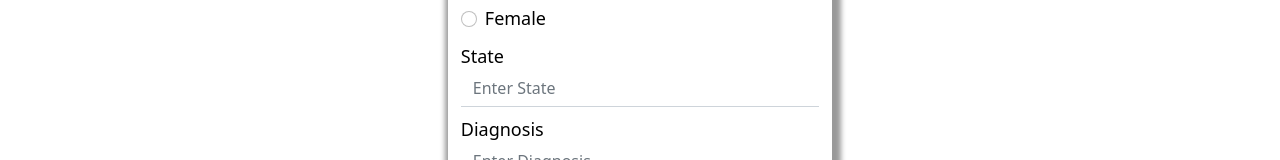
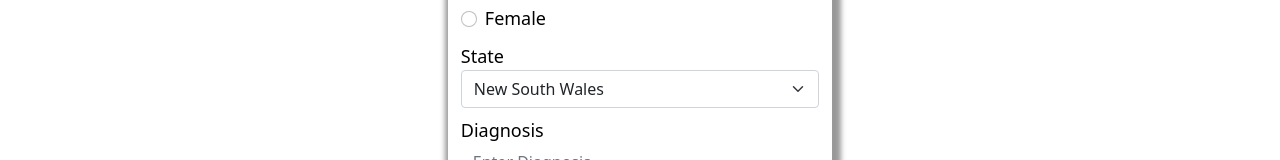
Before and after one commit to sthasub/Visualiser, a React (Create React App) app in the folder client/: page /addInformation in a window 1280 px wide. Shown: the part 423-583 px from the top of the page. Built offline with nearby package versions, Linux system fonts and the light colour scheme; no server answers.

Commit message:
added select tab for states

```diff
--- a/client/src/components/Form/index.jsx
+++ b/client/src/components/Form/index.jsx
@@ -1,12 +1,15 @@
 import React, { useState } from "react";
 import DatePicker from "react-datepicker";
-
 import "./style.css";
 
 const Form = ({ submitForm, formType }) => {
   // common states
   const [firstname, setFirstName] = useState("");
   const [lastname, setLastName] = useState("");
+
+  //drop
+
+  const [location, setLocations] = useState("");
 
   // Patient States
   const [gender, setGender] = useState("");
@@ -20,6 +23,8 @@ const Form = ({ submitForm, formType }) => {
   const [cpassword, setCpassword] = useState("");
   const [email, setEmail] = useState("");
   const [errorEmail, setErrorEmail] = useState("");
+
+
 
   const validate = () => {
     setErrorEmail("");
@@ -195,16 +200,19 @@ const Form = ({ submitForm, formType }) => {
           </div>
           <div className="form-group">
             <label htmlFor="state">State</label>
-            <input
-              type="text"
-              autoComplete="off"
-              className="form-control rounded-0"
-              id="state"
-              aria-describedby="state"
-              placeholder="Enter State"
-              value={region}
+            <select
+              className="form-select"
+              aria-label="Default select example"
               onChange={inputHandler("region")}
-            />
+            >
+              <option disabled>Select State</option>
+              <option value="NSW">New South Wales</option>
+              <option value="ACT">Australian Capital Territory</option>
+              <option value="TAS">Tasmania</option>
+              <option value="SA">South Australia</option>
+              <option value="WA">Western Australia</option>
+              <option value="NT">Northern Territory</option>
+            </select>
           </div>
           <div className="form-group">
             <label htmlFor="diagnosis" id="da">
--- a/client/src/components/Form/style.css
+++ b/client/src/components/Form/style.css
@@ -27,6 +27,14 @@ form{
     box-shadow: 3px 3px 5px 6px rgba(0, 0, 0, 0.4);
 }
 
+@media all and (max-width: 320px) {
+    form{
+        width: 100%;
+    }
+}
+
+
+
 #required{
     color: black;
 }
```
